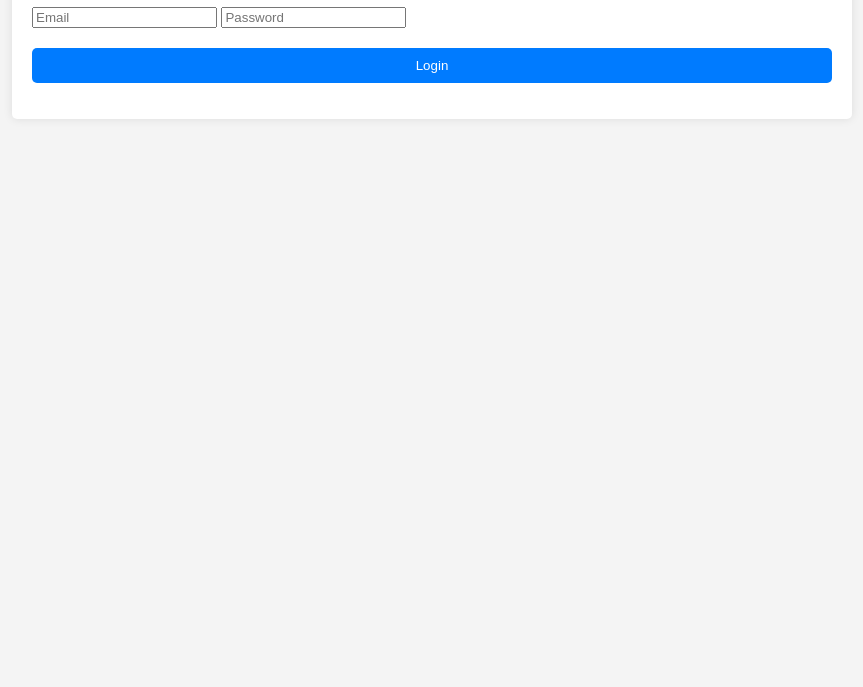
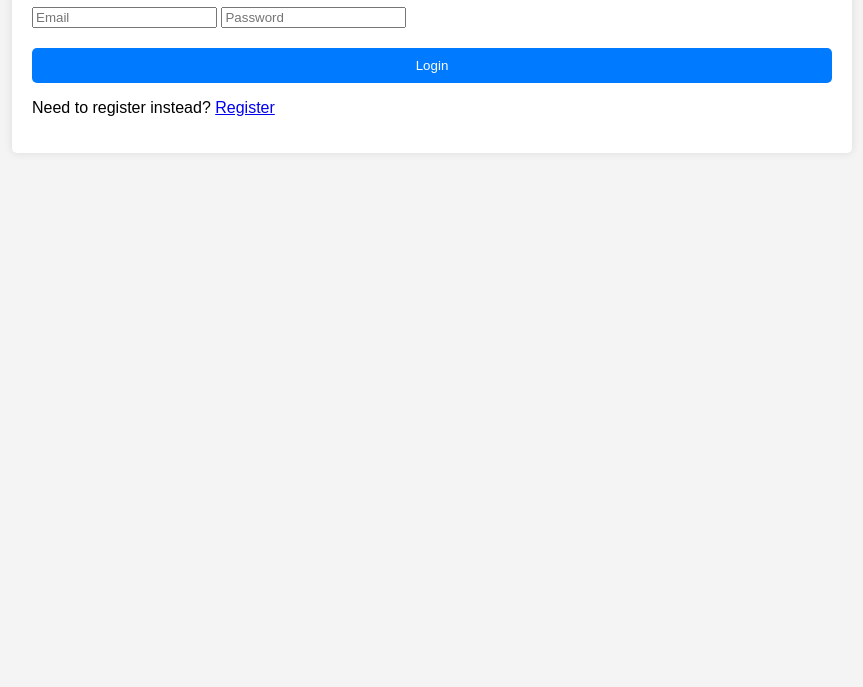
Before and after one commit to cletizio/cletizio.github.io, a website: page site/login.html in a window 1280 px wide. Shown: the part 113-800 px from the top of the page, without its empty margins (208-1071 px from the left). Drawn offline with Linux system fonts and the light colour scheme.

Commit message:
Added register button to login screen

```diff
--- a/site/login.html
+++ b/site/login.html
@@ -15,6 +15,7 @@
             <button type="submit">Login</button>
         </form>
         <p id="message"></p>
+        <p>Need to register instead? <a href="registration.html">Register</a></p>
     </div>
 
     <script src="js/test_scripting.js"></script>
```
